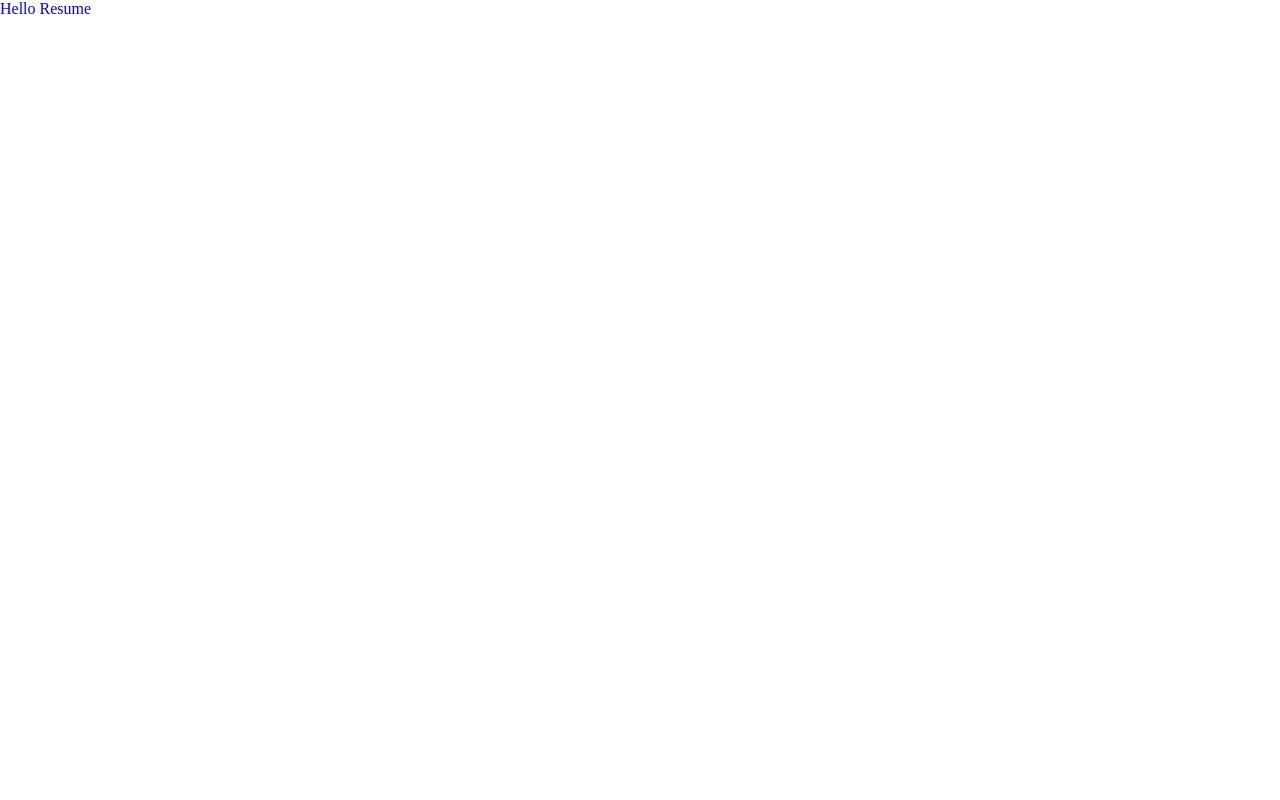
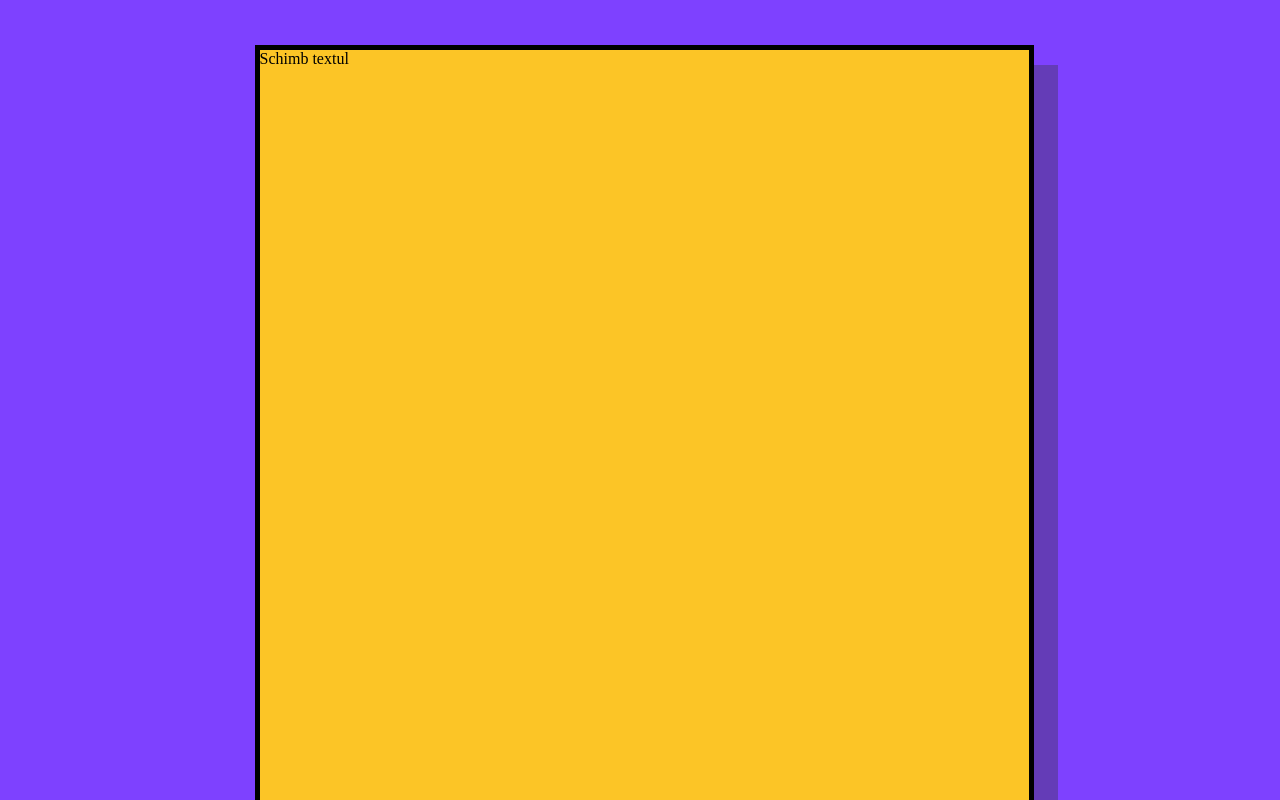
Before and after one commit to narcis-g/resume, a React (Vite) app: page / in a window 1280 px wide. Shown: the top 800 px of the page. Built offline with nearby package versions, Linux system fonts and the light colour scheme.

Commit message:
Create Layout component

```diff
--- a/src/App.jsx
+++ b/src/App.jsx
@@ -1,15 +1,12 @@
-import styled from 'styled-components'
+
 import './normalize.css'
+import Layout from './components/Layout';
 
 export default function App() {
   return (
-    <Main>
-      Hello Resume
-    </Main>
+     <Layout>
+       Schimb textul
+     </Layout>
+
   )
 }
-
-
-const Main = styled.main`
-  color: blue;
-`
--- /dev/null
+++ b/src/components/Layout.jsx
@@ -0,0 +1,36 @@
+import styled from 'styled-components'
+
+
+const Layout = (props) => {
+  return (
+    <Background>
+    <Page>
+      {props.children}
+    </Page>
+    </Background>
+  )
+}
+
+export default Layout;
+
+const Background = styled.div`
+  width: 100vw;
+  min-height: 100vh;
+
+  display: flex;
+  flex-direction: column;
+  align-items: center;
+  justify-content: center;
+  background: #7E41FF;
+`
+
+const Page = styled.div`
+  margin: 45px 58.5px 74px 66.5px;
+  width: 769px;
+  min-height: 1247px;
+  flex-shrink: 0;
+  border: 5px solid #000;
+  background: #FCC526;
+  box-shadow: 24px 20px 0px 0px rgba(52, 52, 51, 0.35);
+
+`
```
